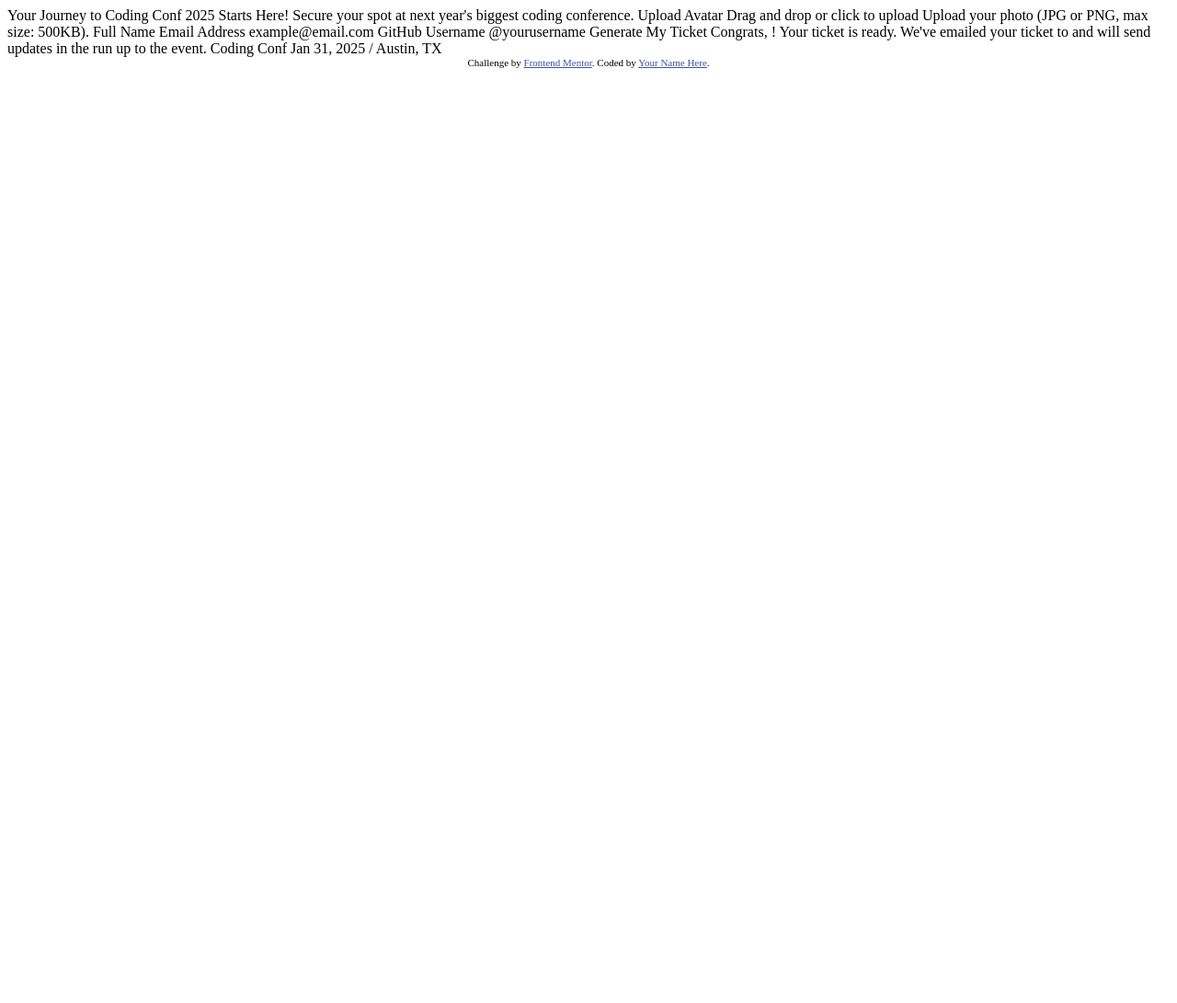
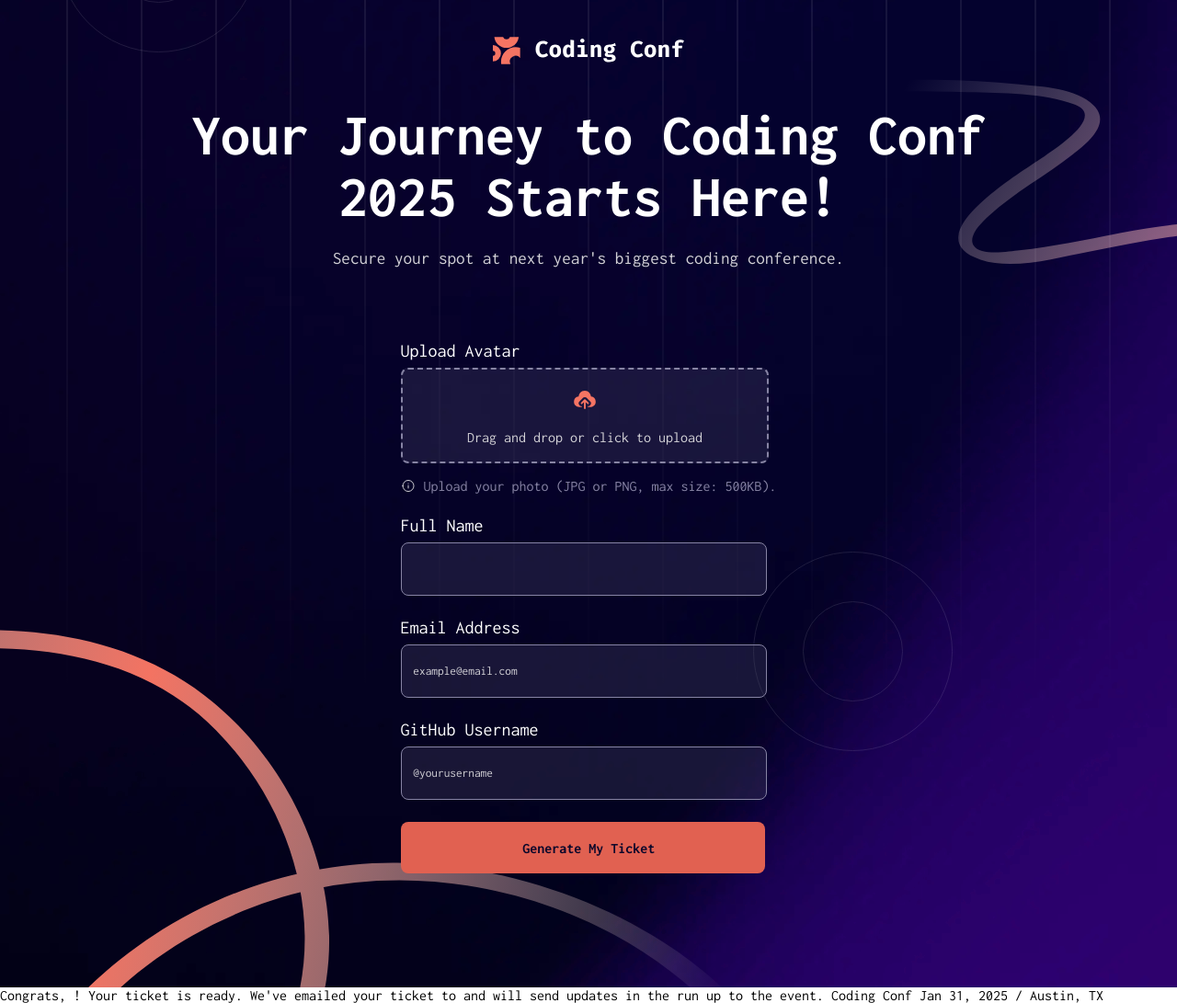
Before and after one commit to Demaxs26/frontend-mentor-conference-ticket, a plain HTML site: page index.html in a window 1280 px wide. Shown: the whole page at 92% size. Before the commit the page ends 800 px from the top, so only its background shows below. Drawn offline with Linux system fonts and the light colour scheme.

Commit message:
first page style

```diff
--- a/index.html
+++ b/index.html
@@ -5,40 +5,85 @@
     <meta name="viewport" content="width=device-width, initial-scale=1.0"> <!-- displays site properly based on user's device -->
 
     <link rel="icon" type="image/png" sizes="32x32" href="./assets/images/favicon-32x32.png">
-
+    <link href="style.css" rel="stylesheet" type="text/css" />
     <title>Frontend Mentor | Conference ticket generator</title>
 
-  <!-- Feel free to remove these styles or customise in your own stylesheet 👍 -->
-  <style>
-    .attribution { font-size: 11px; text-align: center; }
-    .attribution a { color: hsl(228, 45%, 44%); }
-  </style>
   </head>
   <body>
+    <main>
 
       <!-- Form starts -->
 
-  Your Journey to Coding Conf 2025 Starts Here!
-
-  Secure your spot at next year's biggest coding conference.
-
-  Upload Avatar
-  Drag and drop or click to upload
-  Upload your photo (JPG or PNG, max size: 500KB).
-
-  Full Name
-
-  Email Address
-  example@email.com
-
-  GitHub Username
-  @yourusername
-
-  Generate My Ticket
+      <section id = "form-sect">
+        <div class = 'box-app-name'>
+          <img src ="assets/images/logo-full.svg" alt = "app-logo"/>
+        </div>
+        <h1>Your Journey to Coding Conf 2025 Starts Here!</h1>
+        <p class = 'text-descr'>Secure your spot at next year's biggest coding conference.</p>
+        <div class = "box-form">
+          <div class = "wrapper-input">
+            <label class = "label-input" for = "Avatar" >Upload Avatar</label>
+            <div class = "Avatar" >
+              <img class = "upload-svg"src = "assets/images/icon-upload.svg" alt = 'icon-upload'/>
+              <p class = "upload-text">Drag and drop or click to upload</p>
+            </div>
+            <div class = "box-info">
+              <img src="assets/images/icon-info.svg" alt="icon-info">
+              <p class = "text-info">Upload your photo (JPG or PNG, max size: 500KB).</p>
+            </div>
+          </div>
+          <div class = "wrapper-input">
+            <label class = "label-input" for = "Name" >Full Name</label>
+            <input type = "text" name = "Name" ></input>
+          </div>
+          <div class = "wrapper-input">
+            <label class = "label-input" for = "Address">Email Address</label>
+            <input type = "email" name = "Address" placeholder = "example@email.com" ></input>
+          </div>
+          <div class = "wrapper-input">
+            <label class = "label-input" for = "Username" >GitHub Username</label>
+            <input type = "text" name = "Username" placeholder = "@yourusername" ></input>
+          </div>
+          <div id = "button-generate">
+            <p class = "text-generate">Generate My Ticket</p>
+          </div>
+        </div>
+      </section>
 
       <!-- Form ends -->
 
       <!-- Generated tickets starts -->
+
+      <section id = "result-sect">
+
+      </section>
+
+      <!-- Generated tickets ends -->
+
+    </main>
+
+
+
+
+
+
+
+
+
+
+
+
+
+
+
+
+
+
+
+
+
+
+
 
     Congrats, <!-- Full Name -->! Your ticket is ready.
 
@@ -47,11 +92,7 @@
     Coding Conf
     Jan 31, 2025 / Austin, TX
 
-  <!-- Generated tickets ends -->
 
-  <div class="attribution">
-    Challenge by <a href="https://www.frontendmentor.io?ref=challenge">Frontend Mentor</a>.
-    Coded by <a href="#">Your Name Here</a>.
-  </div>
+
   </body>
 </html>
--- /dev/null
+++ b/style.css
@@ -0,0 +1,139 @@
+@import url('https://fonts.googleapis.com/css2?family=Inconsolata:wght@200..900&display=swap');
+
+
+:root{
+    --Neutral-0: hsl(0, 0%, 100%);
+    --Neutral-300: hsl(252, 6%, 83%);
+    --Neutral-500: hsl(245, 15%, 58%);
+    --Neutral-700: hsl(245, 19%, 35%,30%);
+    --Neutral-900: hsl(248, 70%, 10%);
+    --Orange-500: hsl(7, 88%, 67%);
+    --Orange-700: hsl(7, 71%, 60%);
+    --Gradient-text: hsl(7, 86%, 67%) to hsl(0, 0%, 100%);
+}
+*{
+    padding : 0;
+    margin :0;
+    font-family: 'Inconsolata';
+
+}
+main{
+    background-image:url("assets/images/pattern-circle.svg"),url("assets/images/pattern-lines.svg") ,url("assets/images/pattern-squiggly-line-top.svg"),url("assets/images/pattern-squiggly-line-bottom-desktop.svg"),url("assets/images/pattern-circle.svg"),url("assets/images/background-desktop.png");
+    background-repeat: no-repeat,no-repeat,no-repeat,no-repeat,no-repeat,no-repeat;
+    background-position: 5vw -20vh ,top ,right 10vh,0 bottom,64vw 75vh,center;
+    display: grid;
+    place-content: center;
+
+}
+
+#form-sect{
+    display: flex;
+    flex-direction: column;
+    align-items: center;
+    margin-bottom: 15vh;
+}
+.box-app-name{
+    align-self:center ;
+    margin: 5vh 0;
+}
+
+h1{
+    font-size: 4rem;
+    color : var(--Neutral-0);
+    text-align: center;
+    margin-bottom: 3vh;
+    width: 70vw;
+}
+
+.text-descr{
+    color: var(--Neutral-300);
+    font-size: 1.2rem;
+    text-align: center;
+    margin-bottom: 10vh;
+}
+
+.wrapper-input{
+    display: flex;
+    flex-direction: column;
+    margin-bottom: 3vh;
+}
+
+.label-input{
+    color: var(--Neutral-0);
+    margin-bottom: 1vh;
+    font-size: 20px;
+}
+
+.Avatar{
+    background-color: var(--Neutral-700);
+    display: flex;
+    flex-direction: column;
+    align-items: center;
+    border-radius: 0.5rem;
+    border: var(--Neutral-500) 2px dashed;
+    justify-content: space-evenly;
+    height: 100px;
+    width: 31vw;
+}
+
+.upload-text{
+    color : var(--Neutral-300)
+}
+
+.box-info{
+    color: var(--Neutral-500);
+    padding-top: 2vh;
+    display: flex;
+    justify-content: center;
+}
+
+.text-info{
+    margin-left: 0.7vw;
+}
+
+input[type = "text"], input[type = "email"]{
+    height: 7vh;
+    width: 30vw;
+    background: var(--Neutral-700);
+    border-radius: 0.5rem;
+    border : var(--Neutral-500) 1px solid;
+    padding-left: 1vw;
+    color: var(--Neutral-300);
+}
+
+input::placeholder{
+    color: var(--Neutral-300);
+}
+
+#button-generate{
+    background-color: var(--Orange-700);
+    height: 7vh;
+    width: 30vw;
+    padding-left: 1vw;
+    border-radius: 0.5rem;
+    text-align: center;
+    display: flex;
+    justify-content: center;
+    align-items: center;
+    margin: 4px 0;
+    color:var(--Neutral-900) ;
+    font-weight: bold;
+
+}
+
+
+input:focus{
+    outline: var(--Neutral-500) 2px solid;
+    outline-offset: 0.2rem;
+}
+
+#button-generate:hover{
+    border : var(--Neutral-900) 1px solid;
+    outline: var(--Neutral-300) 1px solid;
+    margin-bottom: 0;
+}
+
+#button-generate:active{
+    background-color: var(--Neutral-900);
+    color: var(--Orange-700);
+}
```
Lines whose indentation alone changed are shown as unchanged.
